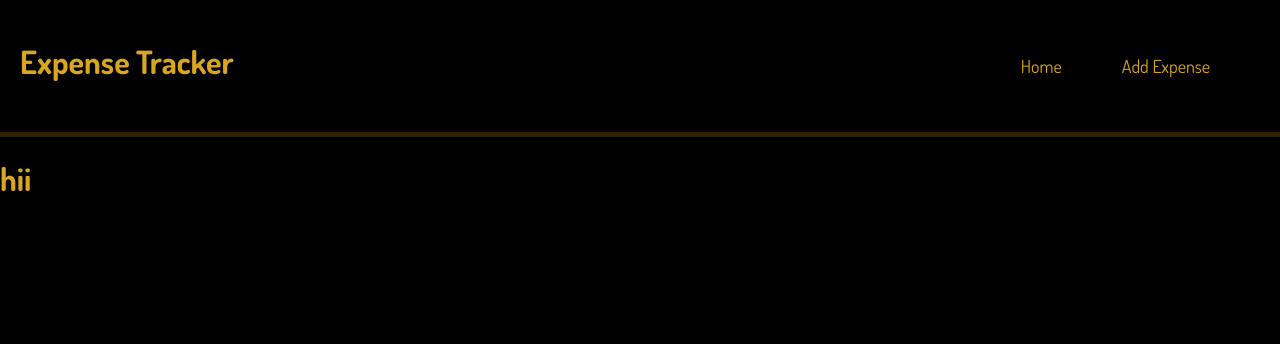
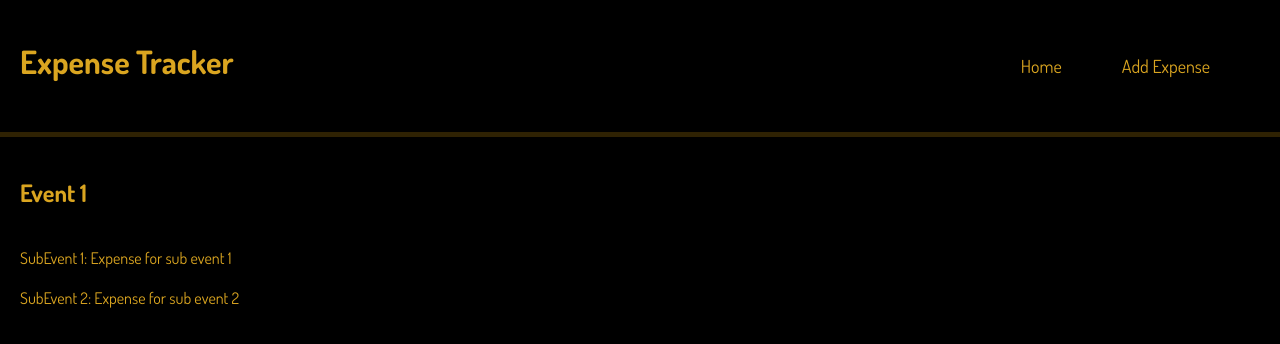
Before and after one commit to ganga-SK/expense-tracker, a React (Create React App) app: page /events/1 in a window 1280 px wide. Shown: the top 344 px of the page. Built offline with nearby package versions, Linux system fonts and the light colour scheme; data requests are answered from the project's data file.

Commit message:
Modified and Completed Event Details

```diff
--- a/data/db.json
+++ b/data/db.json
@@ -3,7 +3,7 @@
         {
             "id":1,
             "title":"Event 1",
-            "sub event":[
+            "subevent":[
                 {
                     "id":1,
                     "title":"SubEvent 1",
@@ -19,7 +19,7 @@
         {
             "id":2,
             "title":"Event 2",
-            "sub event":[
+            "subevent":[
                 {
                     "id":2,
                     "title":"SubEvent 1",
--- a/src/App.js
+++ b/src/App.js
@@ -1,10 +1,13 @@
 import Home from "./Home";
 import Navbar from "./Navbar";
+import useFetch from "./UseFetch";
 import EventDetails from "./EventDetails";
 import AddExpense from "./AddExpense";
 import {BrowserRouter as Router,Switch,Route} from 'react-router-dom';
 
 function App() {
+
+  const {data:events} = useFetch("http://localhost:8000/events");
   return (
     <Router>
       <div className="App">
@@ -15,7 +18,7 @@ function App() {
               <Home />
             </Route>
             <Route path="/events/:id">
-              <EventDetails/>
+              <EventDetails events = {events}/>
             </Route>
             <Route path="/create" component={AddExpense} />
           </Switch>
--- a/src/EventDetails.js
+++ b/src/EventDetails.js
@@ -1,7 +1,46 @@
-const EventDetails = () => {
+import { useParams } from "react-router-dom";
+
+
+const EventDetails = ({ events }) => {
+
+
+    const { id } = useParams();
+
+
+
+    if (!events) {
+        return <div>Loading...</div>;
+    }
+    console.log(events);
+    let event1;
+    events.map(event=>{
+        if(event.id==parseInt(id)){
+            event1 = event;
+        }
+    });
+
+    console.log(event1);
+
+    const subevent=event1.subevent;
+
+
+
     return (
         <div className="event-details">
-            <h1>hii</h1>
+            {event1 ? (
+
+                    <>
+                        <h2 className="event-detail-title">{event1.title}</h2>
+                        <div className="sub">
+                        {subevent.map(subevent => (
+                            <div className="sep-subs">{subevent.title}:  {subevent.expense}</div>))}
+                        </div>
+
+
+
+                    </>
+                ):(<p>Event not found</p>)
+            }
         </div>
      );
 }
--- a/src/EventList.js
+++ b/src/EventList.js
@@ -4,7 +4,7 @@ const EventList = ({events}) => {
         <div className="event-list" key="data.id">
             {events.map(event=>(
                 <div className="event-preview" key={event.id}>
-                    <Link to={`events/${event.id}`}>
+                    <Link to={`/events/${event.id}`} className="link">
                         <h2>{event.title}</h2>
                     </Link>
                 </div>
--- a/src/index.css
+++ b/src/index.css
@@ -35,3 +35,31 @@ body{
   color: black;
   border-radius: 10px;
 }
+
+.event-preview{
+  padding:20px;
+  transition: background-color 0.3s;
+  color: goldenrod;
+}
+
+
+
+.sub{
+  padding-left: 20px;
+}
+
+.event-detail-title{
+  padding: 20px;
+}
+
+.sep-subs{
+  padding-bottom: 20px;
+}
+
+
+
+.event-list .event-preview:hover{
+  background-color: goldenrod;
+  color: rgb(12, 1, 1);
+  border-radius: 10px;
+}
```
